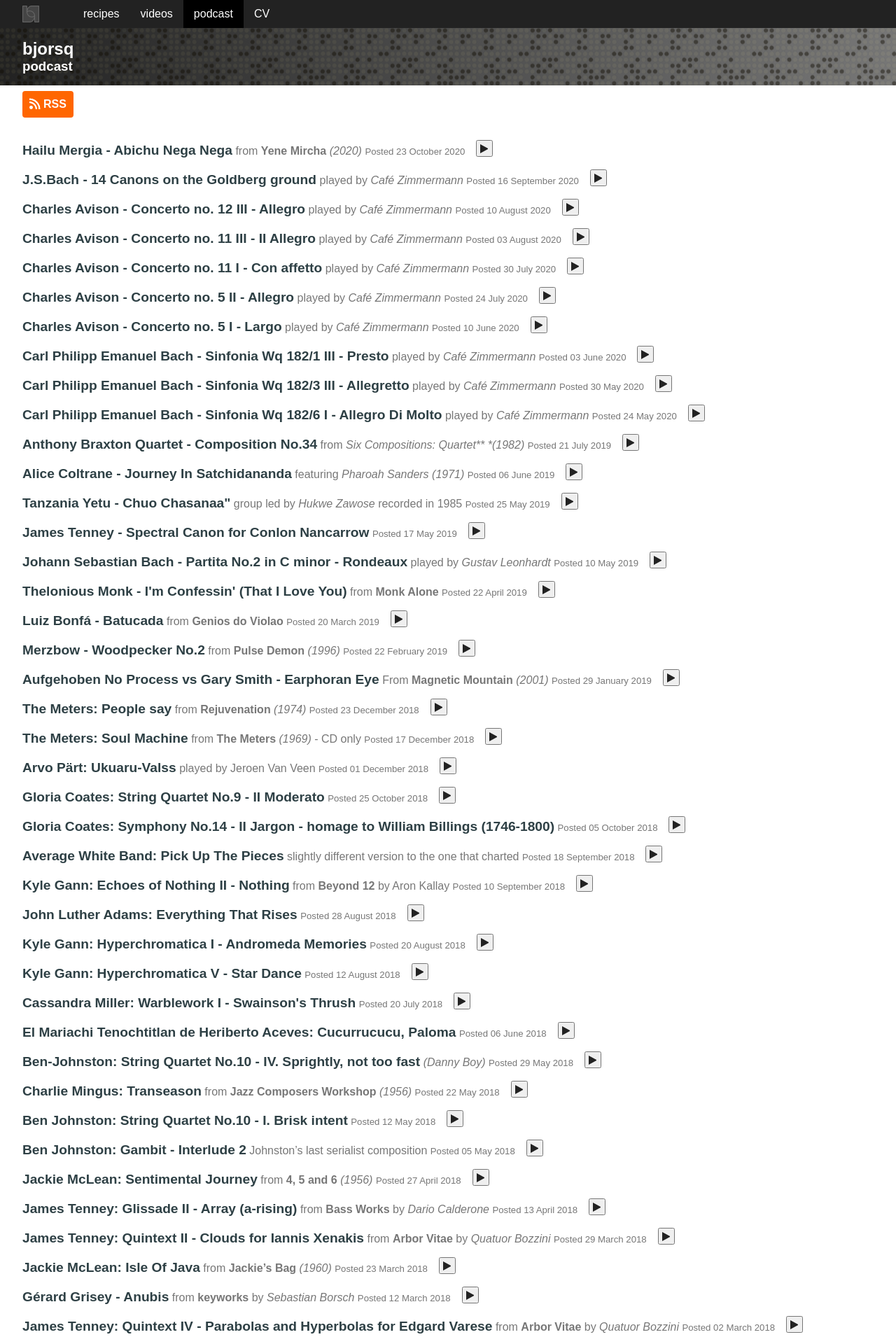
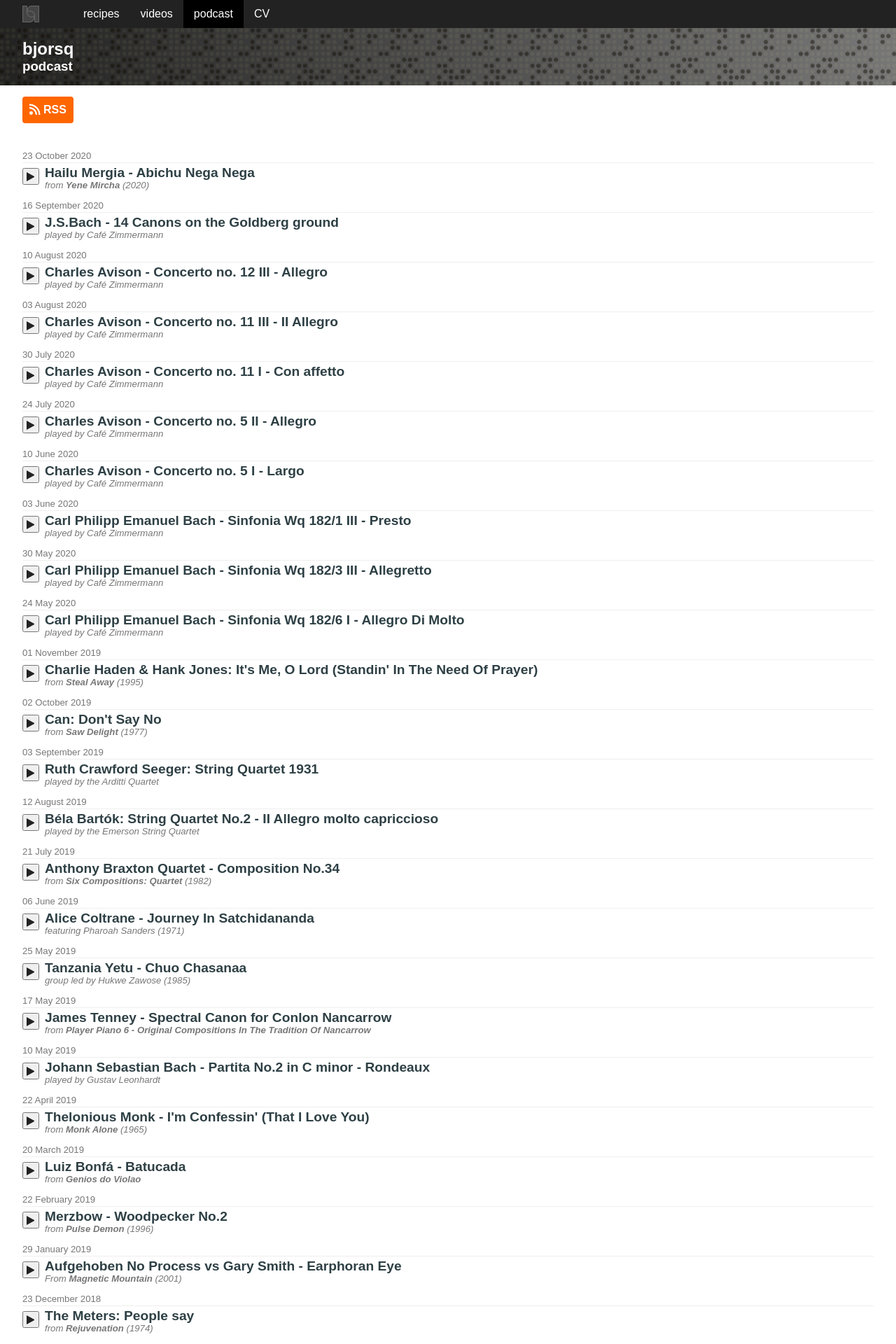
Before and after one commit to bjorsq/bjorsq.github.com, a Jekyll site: the page built from podcast.md, in a window 1280 px wide. Shown: the top 1920 px of the page at 70% size. Built offline with Jekyll 4.4.1, drawn with Linux system fonts in a browser that asks for light colours; some of the changed text lies outside the part shown.

Commit message:
added some older stuff to podcast

```diff
--- a/_data/podcast.yml
+++ b/_data/podcast.yml
@@ -1,82 +1,102 @@
 ---
 -
   date: "2020-10-23"
-  description: "from **Yene Mircha** *(2020)*"
+  description: "from **Yene Mircha** (2020)"
   file: "Hailu-Mergia-Abichu-Nega-Nega.mp3"
   title: "Hailu Mergia - Abichu Nega Nega"
 -
   date: "2020-09-16"
-  description: "played by *Café Zimmermann*"
+  description: "played by Café Zimmermann"
   file: "JSBach-14-Canons.mp3"
   title: "J.S.Bach - 14 Canons on the Goldberg ground"
 -
   date: "2020-08-10"
-  description: "played by *Café Zimmermann*"
+  description: "played by Café Zimmermann"
   file: "Avison-Concerto-12-Allegro.mp3"
   title: "Charles Avison - Concerto no. 12 III - Allegro"
 -
   date: "2020-08-03"
-  description: "played by *Café Zimmermann*"
+  description: "played by Café Zimmermann"
   file: "Avison-Concerto-11-Allegro.mp3"
   title: "Charles Avison - Concerto no. 11 III - II Allegro"
 -
   date: "2020-07-30"
-  description: "played by *Café Zimmermann*"
+  description: "played by Café Zimmermann"
   file: "Avison-Concerto-11-Con-affetto.mp3"
   title: "Charles Avison - Concerto no. 11 I - Con affetto"
 -
   date: "2020-07-24"
-  description: "played by *Café Zimmermann*"
+  description: "played by Café Zimmermann"
   file: "Avison-Concerto-5-Allegro.mp3"
   title: "Charles Avison - Concerto no. 5 II - Allegro"
 -
   date: "2020-06-10"
-  description: "played by *Café Zimmermann*"
+  description: "played by Café Zimmermann"
   file: "Avison-Concerto-5-Largo.mp3"
   title: "Charles Avison - Concerto no. 5 I - Largo"
 -
   date: "2020-06-03"
-  description: "played by *Café Zimmermann*"
+  description: "played by Café Zimmermann"
   file: "CPEBach-Sinfonia-Wq182-1-III-Presto.mp3"
   title: "Carl Philipp Emanuel Bach - Sinfonia Wq 182/1 III - Presto"
 -
   date: "2020-05-30"
-  description: "played by *Café Zimmermann*"
+  description: "played by Café Zimmermann"
   file: "CPEBach-Sinfonia-Wq182-3-III-Allegretto.mp3"
   title: "Carl Philipp Emanuel Bach - Sinfonia Wq 182/3 III - Allegretto"
 -
   date: "2020-05-24"
-  description: "played by *Café Zimmermann*"
+  description: "played by Café Zimmermann"
   file: "CPEBach-Sinfonia-Wq-182-6-I-Allegro-Di-Molto.mp3"
   title: "Carl Philipp Emanuel Bach - Sinfonia Wq 182/6 I - Allegro Di Molto"
 -
+  date: "2019-11-01"
+  description: "from **Steal Away** (1995)"
+  file: "Charlie-Haden-Hank-Jones-Its-Me-O-Lord.mp3"
+  title: "Charlie Haden & Hank Jones: It's Me, O Lord (Standin' In The Need Of Prayer)"
+-
+  date: "2019-10-02"
+  description: "from **Saw Delight** (1977)"
+  file: "Can-Dont-Say-No.mp3"
+  title: "Can: Don't Say No"
+-
+  date: "2019-09-03"
+  description: "played by the Arditti Quartet"
+  file: "Ruth-Crawford-Seeger-String-Quartet.mp3"
+  title: "Ruth Crawford Seeger: String Quartet 1931"
+-
+  date: "2019-08-12"
+  description: "played by the Emerson String Quartet"
+  file: "Béla-Bartók-Quartet-No.2-II-Allegro-molto-capriccioso.mp3"
+  title: "Béla Bartók: String Quartet No.2 - II Allegro molto capriccioso"
+-
   date: "2019-07-21"
-  description: "from *Six Compositions: Quartet** *(1982)*"
+  description: "from **Six Compositions: Quartet** (1982)"
   file: "Anthony-Braxton-Quartet-Composition-No.34.mp3"
   title: "Anthony Braxton Quartet - Composition No.34"
 -
   date: "2019-06-06"
-  description: "featuring *Pharoah Sanders* *(1971)*"
+  description: "featuring Pharoah Sanders (1971)"
   file: "Alice-Coltrane-Journey-In-Satchidananda.mp3"
   title: "Alice Coltrane - Journey In Satchidananda"
 -
   date: "2019-05-25"
-  description: "group led by *Hukwe Zawose* recorded in 1985"
+  description: "group led by Hukwe Zawose (1985)"
   file: "Tanzania-Yetu-Chuo-Chasanaa.mp3"
-  title: Tanzania Yetu - Chuo Chasanaa"
+  title: "Tanzania Yetu - Chuo Chasanaa"
 -
   date: "2019-05-17"
-  description: ""
+  description: "from **Player Piano 6 - Original Compositions In The Tradition Of Nancarrow**"
   file: "James-Tenney-Spectral-Canon-for-Conlon-Nancarrow.mp3"
   title: "James Tenney - Spectral Canon for Conlon Nancarrow"
 -
   date: "2019-05-10"
-  description: "played by *Gustav Leonhardt*"
+  description: "played by Gustav Leonhardt"
   file: "JSBach-Partita-No.2-in-C-minor-Rondeaux.mp3"
   title: "Johann Sebastian Bach - Partita No.2 in C minor - Rondeaux"
 -
   date: "2019-04-22"
-  description: "from **Monk Alone**"
+  description: "from **Monk Alone** (1965)"
   file: "Thelonious-Monk-Im-Confessin.mp3"
   title: "Thelonious Monk - I'm Confessin' (That I Love You)"
 -
@@ -86,22 +106,22 @@
   title: "Luiz Bonfá - Batucada"
 -
   date: "2019-02-22"
-  description: "from **Pulse Demon** *(1996)*"
+  description: "from **Pulse Demon** (1996)"
   file: "Merzbow-Woodpecker-No.2.mp3"
   title: "Merzbow - Woodpecker No.2"
 -
   date: "2019-01-29"
-  description: "From **Magnetic Mountain** *(2001)*"
+  description: "From **Magnetic Mountain** (2001)"
   file: "Aufgehoben-No-Process-vs-Gary-Smith-Earphoran-Eye.mp3"
   title: "Aufgehoben No Process vs Gary Smith - Earphoran Eye"
 -
   date: "2018-12-23"
-  description: "from **Rejuvenation** *(1974)*"
+  description: "from **Rejuvenation** (1974)"
   file: "The-Meters-People-say.mp3"
   title: "The Meters: People say"
 -
   date: "2018-12-17"
-  description: "from **The Meters** *(1969)* - CD only"
+  description: "from **The Meters** (1969) - CD only"
   file: "The-Meters-Soul-Machine.mp3"
   title: "The Meters: Soul Machine"
 -
@@ -121,7 +141,7 @@
   title: "Gloria Coates: Symphony No.14 - II Jargon - homage to William Billings (1746-1800)"
 -
   date: "2018-09-18"
-  description: "slightly different version to the one that charted"
+  description: "slightly different version"
   file: "Average-White-Band-Pick-Up-The-Pieces.mp3"
   title: "Average White Band: Pick Up The Pieces"
 -
@@ -156,12 +176,12 @@
   title: "El Mariachi Tenochtitlan de Heriberto Aceves: Cucurrucucu, Paloma"
 -
   date: "2018-05-29"
-  description: "*(Danny Boy)*"
+  description: "(Danny Boy)"
   file: "Ben-Johnston-String-Quartet-No.10-IV.-Sprightly-not-too-fast.mp3"
   title: "Ben-Johnston: String Quartet No.10 - IV. Sprightly, not too fast"
 -
   date: "2018-05-22"
-  description: "from **Jazz Composers Workshop** *(1956)*"
+  description: "from **Jazz Composers Workshop** (1956)"
   file: "Charlie-Mingus-Transeason.mp3"
   title: "Charlie Mingus: Transeason"
 -
@@ -176,32 +196,32 @@
   title: "Ben Johnston: Gambit - Interlude 2"
 -
   date: "2018-04-27"
-  description: "from **4, 5 and 6** *(1956)*"
+  description: "from **4, 5 and 6** (1956)"
   file: "Jackie-McLean-Sentimental-Journey.mp3"
   title: "Jackie McLean: Sentimental Journey"
 -
   date: "2018-04-13"
-  description: "from **Bass Works** by *Dario Calderone*"
+  description: "from **Bass Works** by Dario Calderone"
   file: "James-Tenney-Glissade-Array-(a-rising).mp3"
   title: "James Tenney: Glissade II - Array (a-rising)"
 -
   date: "2018-03-29"
-  description: "from **Arbor Vitae** by *Quatuor Bozzini*"
+  description: "from **Arbor Vitae** by Quatuor Bozzini"
   file: "James-Tenney-Quintext-II-Clouds-for-Iannis-Xenakis.mp3"
   title: "James Tenney: Quintext II - Clouds for Iannis Xenakis"
 -
   date: "2018-03-23"
-  description: "from **Jackie's Bag** *(1960)*"
+  description: "from **Jackie's Bag** (1960)"
   file: "Jackie-McLean-Isle-Of-Java.mp3"
   title: "Jackie McLean: Isle Of Java"
 -
   date: "2018-03-12"
-  description: "from **keyworks** by *Sebastian Borsch*"
+  description: "from **keyworks** by Sebastian Borsch"
   file: "Gérard-Grisey-Anubis.mp3"
   title: "Gérard Grisey - Anubis"
 -
   date: "2018-03-02"
-  description: "from **Arbor Vitae** by *Quatuor Bozzini*"
+  description: "from **Arbor Vitae** by Quatuor Bozzini"
   file: "James-Tenney-Quintext-IV-Parabolas-and-Hyperbolas-for-Edgard-Varese.mp3"
   title: "James Tenney: Quintext IV - Parabolas and Hyperbolas for Edgard Varese"
 -
@@ -211,7 +231,7 @@
   title: "John Coltrane: Syeedas Song Flute"
 -
   date: "2018-01-24"
-  description: "solo harp by *Rhodri Davies*"
+  description: "solo harp by Rhodri Davies"
   file: "Eliane-Radigue-Rhodri-Davies-occam-I.mp3"
   title: "Eliane Radigue: Occam I"
 -
@@ -221,12 +241,12 @@
   title: "Gérard Grisey: Les espaces accoustiques III - Partiels"
 -
   date: "2018-01-03"
-  description: "bassoon version by *Michel Tavernier*"
+  description: "bassoon version by Michel Tavernier"
   file: "Giacinto-Scelsi-Maknongan.mp3"
   title: "Giacinto Scelsi: Maknongan"
 -
   date: "2017-10-20"
-  description: "by the *Ad Libitum* quartet"
+  description: "by the Ad Libitum quartet"
   file: "Maurice-Ravel-String-Quartet-II-Assez-vif.mp3"
   title: "Maurice Ravel: String Quartet II - Assez vif"
 -
@@ -236,17 +256,17 @@
   title: "Miles Davis: Ray's Idea"
 -
   date: "2017-09-12"
-  description: "from **Nothing** *(1997)*"
+  description: "from **Nothing** (1997)"
   file: "Owada-The-New-Instrumental-One.mp3"
   title: "Owada: The New Instrumental One"
 -
   date: "2017-08-21"
-  description: "by *Jeroen Van Veen*"
+  description: "by Jeroen Van Veen"
   file: "Philip-Glass-Etude-for-piano-3-in-A.mp3"
   title: "Philip Glass: Etude for piano 3 in A"
 -
   date: "2017-07-23"
-  description: "from **Jazz Sahib** *(1957)*"
+  description: "from **Jazz Sahib** (1957)"
   file: "Sahib-Shihab-The-Moors.mp3"
   title: "Sahib Shihab: The Moors"
 -
@@ -256,7 +276,7 @@
   title: "Thelonious Monk Orchestra: Friday The 13th"
 -
   date: "2017-06-30"
-  description: "from **Phonola** by *Wofgang Heisig*"
+  description: "from **Phonola** by Wofgang Heisig"
   file: "Tom-Johnson-Full-rotation-of-60-notes-through-36-positions.mp3"
   title: "Tom Johnson: Full rotation of 60 notes through 36 positions"
 -
@@ -306,12 +326,12 @@
   title: "Ivan Wyschnegradsky - Prelude XX"
 -
   date: "2016-02-01"
-  description: "from **Cold Blue Two** *(1981)*"
+  description: "from **Cold Blue Two** (1981)"
   file: David-Rosenboom-Hymn-of-Change.mp3
   title: "David Rosenboom - Hymn of Change"
 -
   date: "2016-01-03"
-  description: "from **Natalia y el Diablo** *(1981)*"
+  description: "from **Natalia y el Diablo** (1981)"
   file: Juan-Vicente-Torrealba-Barinas.mp3
   title: "Juan Vicente Torrealba - Barinas"
 -
@@ -326,47 +346,47 @@
   title: "El Conjunto Tierra Blanca de Chico Barcelata - Maria Chuchena"
 -
   date: "2015-11-02"
-  description: "from **postcards from heaven** by *Susan Allen*"
+  description: "from **postcards from heaven** by Susan Allen"
   file: James-Tenney-Harmonium-No.3.mp3
   title: "James Tenney - Harmonium No.3"
 -
   date: "2015-11-02"
-  description: "from **The Folklore of Mexico**, *Volume 1*"
+  description: "from **The Folklore of Mexico**, Volume 1"
   file: El-Mariachi-Tenochtitlan-de-Heriberto-Aceves-La-Negra.mp3
   title: "El Mariachi Tenochtitlan de Heriberto Aceves - La Negra"
 -
   date: "2014-11-15"
-  description: "from **U.S. Choice** by piano duet *Double Edge*"
+  description: "from **U.S. Choice** by piano duet Double Edge"
   file: James-Tenney-Chromatic-Canon.mp3
   title: "James Tenney - Chromatic Canon (1980-83)"
 -
   date: "2014-11-08"
-  description: "with *Cuarteto Patria* from the album **Son de Oriente** *(2001)*"
+  description: "with Cuarteto Patria from the album **Son de Oriente** (2001)"
   file: Eliades-Ochoa-Teje-que-teje.mp3
   title: "Eliades Ochoa - Teje que teje"
 -
   date: "2014-11-01"
-  description: "by the *Ensemble InterContemporain* with *Pierre Boulez*"
+  description: "by the Ensemble InterContemporain with Pierre Boulez"
   file: Arnold-Schoenberg-Suite-op.29-iii-thema-mit-variationen.mp3
   title: "Arnold Schoenberg - Suite Op.29 - III Thema mit variationen"
 -
   date: "2014-10-25"
-  description: "from **AromA** *(2003)*"
+  description: "from **AromA** (2003)"
   file: Kalman-Balogh-Vizeses-szirba.mp3
   title: "Kálmán Balogh - Vizeses-szirba (Waterfall Sirba)"
 -
   date: "2014-10-18"
-  description: "from **Internal Combustion** with *Layne Redmond* *(1985)*"
+  description: "from **Internal Combustion** with Layne Redmond (1985)"
   file: Glen-Velez-Bendir.mp3
   title: "Glen Velez - Bendir"
 -
   date: "2014-10-11"
-  description: "from **Cuidadito Compay Gallo... Que Llego el Perico** *(2001)*"
+  description: "from **Cuidadito Compay Gallo... Que Llego el Perico** (2001)"
   file: Eliades-Ochoa-Quel-lio-compay-Andres.mp3
   title: "Eliades Ochoa - Quel lio compay Andres"
 -
   date: "2014-10-04"
-  description: "by *Karl Richter* (harpsichord)"
+  description: "by Karl Richter (harpsichord)"
   file: Johann-Sebastian-Bach-Goldberg-Variations-nr.28.mp3
   title: "Johann Sebastian Bach - Goldberg Variations Nr.28"
 -
@@ -381,67 +401,67 @@
   title: "Paco de Lucía and Ramón de Algeciras - Pepa Banderas"
 -
   date: "2014-09-13"
-  description: "Camarón and Paco de Lucia from **Canastera** *(1972)*"
+  description: "Camarón and Paco de Lucia from **Canastera** (1972)"
   file: Camarón-Canastera.mp3
   title: "Camarón de la Isla - Canastera"
 -
   date: "2014-09-06"
-  description: "Camarón, Paco de Lucia and Ramon de Algeciras from **Cada vez que nos miramos** *(1970)*"
+  description: "Camarón, Paco de Lucia and Ramon de Algeciras from **Cada vez que nos miramos** (1970)"
   file: Camarón-La-andan-hablando.mp3
   title: "Camarón de la Isla - La andan hablando"
 -
   date: "2014-08-30"
-  description: "from **Hecho en Cuba** *(2002)*"
+  description: "from **Hecho en Cuba** (2002)"
   file: Rubén-González-Fabiando.mp3
   title: "Rubén González - Fabiando"
 -
   date: "2014-08-23"
-  description: "from **Chanchullo** *(2000)*"
+  description: "from **Chanchullo** (2000)"
   file: Rubén-González-Pa-Gozar.mp3
   title: "Rubén González - Pa‘ Gozar"
 -
   date: "2014-08-16"
-  description: "from **El Juicio** *(1975)*"
+  description: "from **El Juicio** (1975)"
   file: Keith-Jarrett-Pardon-My-Rags.mp3
   title: "Keith Jarrett - Pardon My Rags"
 -
   date: "2014-08-09"
-  description: "from **The Best of the Sixties** *(1969)*"
+  description: "from **The Best of the Sixties** (1969)"
   file: Tito-Puente-Babarabatiri.mp3
   title: "Tito Puente - Babarabatiri"
 -
   date: "2014-08-02"
-  description: "from **Baro Biao - World Wide Wedding** *(1999)*"
+  description: "from **Baro Biao - World Wide Wedding** (1999)"
   file: Fanfare-Ciocărlia-Sîrba-de-la-laşi.mp3
   title: "Fanfare Ciocărlia - Sîrba de la laşi"
 -
   date: "2014-07-26"
-  description: "from **The Complete Bluebird recordings** *(1956)*"
+  description: "from **The Complete Bluebird recordings** (1956)"
   file: George-Russell-Concerto-For-Billy-The-Kid.mp3
   title: "George Russell - Concerto For Billy The Kid"
 -
   date: "2014-07-19"
-  description: "from **Baro Biao - World Wide Wedding** *(1999)*"
+  description: "from **Baro Biao - World Wide Wedding** (1999)"
   file: Fanfare-Ciocărlia-Tiganeasca.mp3
   title: "Fanfare Ciocărlia - Tiganeasca"
 -
   date: "2014-07-12"
-  description: "from **Musiques de Tziganes de Roumanie** *(1991)*"
+  description: "from **Musiques de Tziganes de Roumanie** (1991)"
   file: Taraf-de-Haidouks-Sirba-lui-Mitica-Gindac.mp3
   title: "Taraf de Haïdouks - Sirba lui Mitica Gindac"
 -
   date: "2014-07-05"
-  description: "from **Musiques de Tziganes de Roumanie** *(1991)*"
+  description: "from **Musiques de Tziganes de Roumanie** (1991)"
   file: Taraf-de-Haidouks-Sirba-de-la-Golasci.mp3
   title: "Taraf de Haïdouks - Sirba de la Golasci"
 -
   date: "2014-06-28"
-  description: "from **Australia: Songs of the Aborigines and Traditional Music of Papua New Guniea** *(1963)*"
+  description: "from **Australia: Songs of the Aborigines and Traditional Music of Papua New Guniea** (1963)"
   file: Didjeridu-Solo-a-Trial-And-a-Crying-Child-.mp3
   title: "Didjeridu Solo a Trial And a Crying Child"
 -
   date: "2014-06-21"
-  description: "by *Café Zimmermann*"
+  description: "by Café Zimmermann"
   file: Concerto-For-2-Violins-Strings-Continuo-In-D-Minor-II-Largo-ma-non-tanto.mp3
   title: "Concerto For 2 Violins, Strings & Continuo In D Minor ('Double') II. Largo ma non tanto"
 -
@@ -511,17 +531,17 @@
   title: "Duke Ellington - Lets Get Together"
 -
   date: "2014-02-24"
-  description: "by *Helena Bugallo* and *Amy Williams* (two pianos, four hands)"
+  description: "by Helena Bugallo and Amy Williams (two pianos, four hands)"
   file: Conlon-Nancarrow-Study-for-Player-Piano-No-44.mp3
   title: "Conlon Nancarrow - Study for Player Piano No. 44"
 -
   date: "2014-02-17"
-  description: "from **The Orphan's Lament** *(1994)*"
+  description: "from **The Orphan's Lament** (1994)"
   file: Huun-Huur-Tu-Aa-Shuu-Dekei-Oo.mp3
   title: "Huun Huur Tu - Aa-Shuu Dekei-Oo"
 -
   date: "2014-02-12"
-  description: "from the soundtrack to *Amarcord*"
+  description: "from the soundtrack to Amarcord"
   file: Nino-Rota-Ti-ricordi-di-siboney.mp3
   title: "Nino Rota - Ti ricordi di siboney"
 -
@@ -531,7 +551,7 @@
   title: "Silvestre Revueltas - Hommage a Garcia Lorca - III Son"
 -
   date: "2014-01-20"
-  description: "played by *Edgar Krapp* on the organ of the Basilika Waldasassen"
+  description: "played by Edgar Krapp on the organ of the Basilika Waldasassen"
   file: OlivierMessaien-Apparition-de-l-eglise-eternelle.mp3
   title: "Olivier Messaien - Apparition de l'eglise eternelle"
 -
@@ -541,12 +561,12 @@
   title: "Chick Corea, Miroslav Vitous and Roy Haynes - Eronel"
 -
   date: "2014-01-07"
-  description: "from **The Meters** *(1969)*"
+  description: "from **The Meters** (1969)"
   file: The-Meters-Art.mp3
   title: "The Meters - Art"
 -
   date: "2013-12-20"
-  description: "Played by *Richard Zimmermann*"
+  description: "Played by Richard Zimmermann"
   file: Scott-Joplin-Magnetic-Rag.mp3
   title: "Scott Joplin - Magnetic Rag"
 -
@@ -571,12 +591,12 @@
   title: "Pauline Oliveros - I of IV"
 -
   date: "2013-11-16"
-  description: "Played by *Richard Zimmermann*"
+  description: "Played by Richard Zimmermann"
   file: Scott-Joplin-The-Ragtime-Dance.mp3
   title: "Scott Joplin - The Ragtime Dance"
 -
   date: "2013-11-09"
-  description: "played by *Ensemble Recherche*"
+  description: "played by Ensemble Recherche"
   file: VortexTemporum.mp3
   title: "Gérard Grisey - Vortex Temporum"
 -
@@ -586,7 +606,7 @@
   title: "Brotzmann Van Hove Bennink - Nr.7"
 -
   date: "2013-10-26"
-  description: "*bass clarinet*"
+  description: "bass clarinet"
   file: Peter-Brotzmann-Love-poem-Nr.4-bass-clarinet.mp3
   title: "Peter Brotzmann - Love poem Nr.4"
 -
@@ -616,7 +636,7 @@
   title: "Ornette Coleman Quartet - Ecars"
 -
   date: "2013-09-14"
-  description: "from **Cinq Quatuors Espagnols** by the *Arditti String Quartet*"
+  description: "from **Cinq Quatuors Espagnols** by the Arditti String Quartet"
   file: Rafael-Angel-Mira-Fornes-Caramelos-para-Zoe.mp3
   title: "Rafael Angel Mira Fornes - Caramelos para Zoe"
 -
@@ -626,7 +646,7 @@
   title: "Roscoe Mitchell & The Note Factory - Count-Off"
 -
   date: "2013-08-30"
-  description: "from **A Morning in Paris** *(1962)*"
+  description: "from **A Morning in Paris** (1962)"
   file: Sathima-Bea-Benjamin-Darn-That-Dream.mp3
   title: "Sathima Bea Benjamin - Darn That Dream"
 -
@@ -661,7 +681,7 @@
   title: "Art Ensemble of Chicago - Tech Ritter and the Megabytes"
 -
   date: "2013-07-06"
-  description: "with *Mauricio Einhorn* on harmonica"
+  description: "with Mauricio Einhorn on harmonica"
   file: Baden-Powell-Apêlo.mp3
   title: "Baden Powell - Apêlo"
 -
@@ -811,7 +831,7 @@
   title: "Ion Petre Stoican - Sarba"
 -
   date: "2013-01-10"
-  description: "from **Critical Mass** *(2006)*"
+  description: "from **Critical Mass** (2006)"
   file: Dave-Holland-Quintet-Easy-Did-It.mp3
   title: "Dave Holland Quintet - Easy Did It"
 -
@@ -856,6 +876,6 @@
   title: "Clive Palmer - Lament for Shelley"
 -
   date: "2012-11-21"
-  description: "from **Guinée: Percussions et Chants Malinké** *(Vol. 1)*"
+  description: "from **Guinée: Percussions et Chants Malinké** (Vol. 1)"
   file: Famoudou-Konaté-Kadan.mp3
   title: "Famoudou Konaté - Kadan"
--- a/_includes/themes/bjorsq/podcast.html
+++ b/_includes/themes/bjorsq/podcast.html
@@ -3,7 +3,11 @@
             <button onclick="window.location.href='/podcast/rss.xml';" class="rss">RSS</button>
             <ul id="podcast" class="bq-list">
             {% for episode in site.data.podcast %}
-                <li><a href="https://podcast.bjorsq.net/{{ episode.file }}" class="episode-title">{{ episode.title }}</a> <span class="episode-description">{{ episode.description  | markdownify | remove: '<p>' | remove: '</p>' }}</span> <span class="episode-postedon">Posted {{ episode.date | date_to_long_string}}</span></li>
+                <li>
+                    <span class="episode-postedon">{{ episode.date | date_to_long_string}}</span>
+                    <a href="https://podcast.bjorsq.net/{{ episode.file }}" class="episode-link">{{ episode.title }}</a>
+                    <span class="episode-description">{{ episode.description  | markdownify | remove: '<p>' | remove: '</p>' }}</span>
+                </li>
             {% endfor %}
             </ul>
         {% endif %}
--- a/_scss/partials/_podcast.scss
+++ b/_scss/partials/_podcast.scss
@@ -1,12 +1,9 @@
-.episode-postedon {
-    font-size: .825rem;
-}
 button.rss {
     box-sizing: border-box;
     position: relative;
     cursor: pointer;
     padding: .5rem;
-    margin: .5rem 0;
+    margin: 1rem 0;
     color: $white;
     font-size: 1rem;
     font-weight: bold;
@@ -56,11 +53,33 @@ button.rss {
         border-radius: 50%;
     }
 }
+.episode-link,
+.episode-description {
+    display: block;
+    padding-left: 2rem;
+}
+.episode-postedon,
+.episode-description {
+    font-size: .825rem;
+    line-height: .825rem;
+}
+.episode-postedon {
+    display: block;
+    clear: both;
+    border-bottom: 1px solid $light-grey;
+    padding-bottom: .175rem;
+    margin-bottom: .175rem;
+}
+.episode-description {
+    font-style: italic;
+}
 button.playbutton {
     position: relative;
-    margin-left: 1rem;
+    display: block;
+    float: left;
     width: 1.5rem;
     height: 1.5rem;
+    top: .25rem;
     &:after {
         content: "";
         position: absolute;
--- a/assets/themes/bjorsq/js/script.js
+++ b/assets/themes/bjorsq/js/script.js
@@ -17,7 +17,7 @@
 	/* podcast */
 	if ($('#podcast').length) {
 		var audioElement = document.createElement('audio');
-		$('#podcast>li').append('<button class="playbutton"></button>');
+		$('#podcast>li a').before('<button class="playbutton"></button>');
 		$(document).on('click','.playbutton', function(){
 			$('.playbutton').not(this).removeClass('playing');
 			audioElement.pause();
```
Lines whose indentation alone changed are shown as unchanged.
